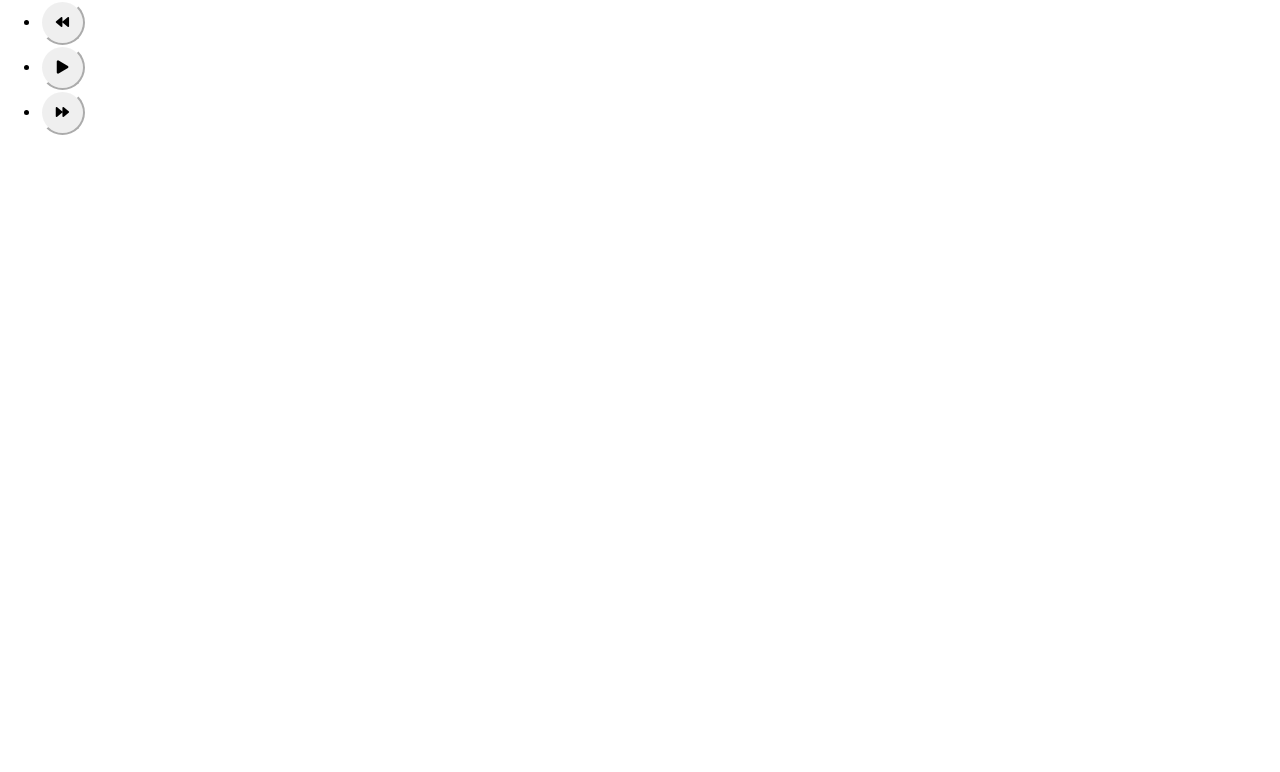
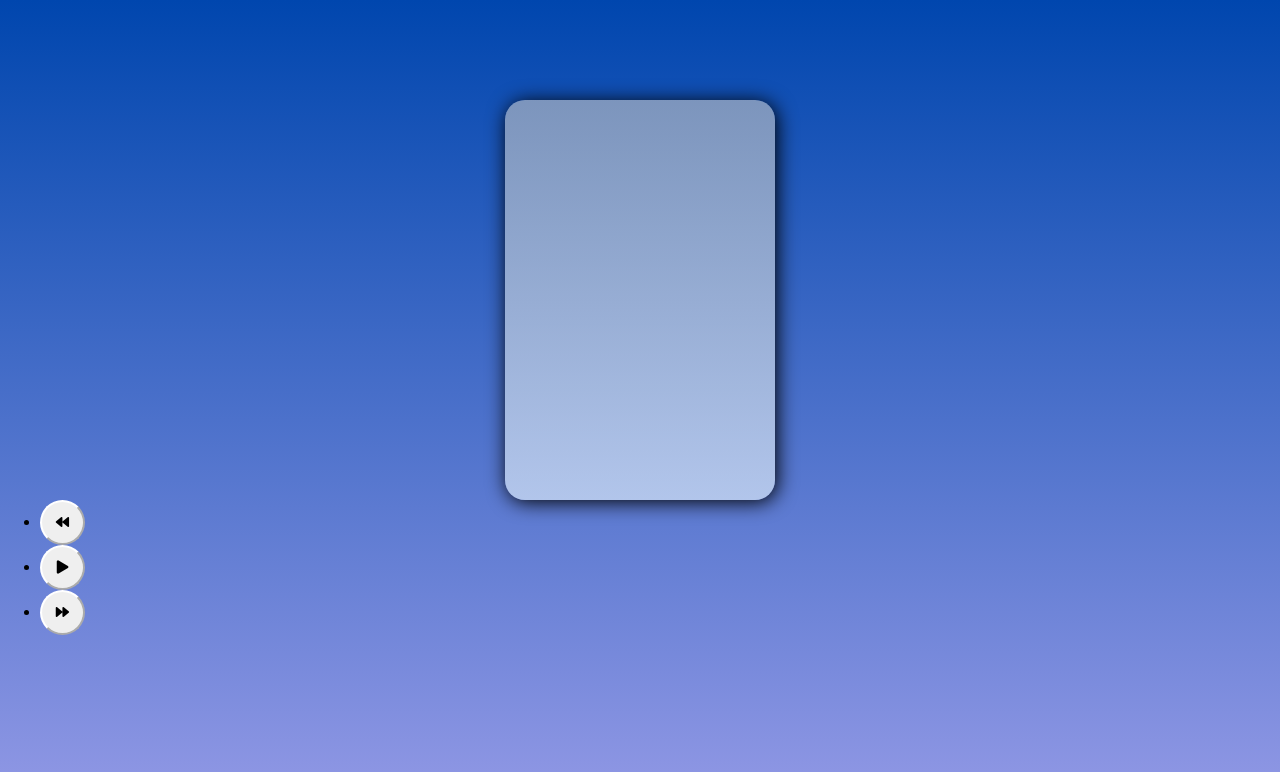
Before and after one commit to KAZIcodes/Music-Player-using-HTML-CSS, a plain HTML site: page index.html in a window 1280 px wide. Drawn offline with Linux system fonts and the light colour scheme.

Commit message:
making the div part and modifying the background

```diff
--- a/index.html
+++ b/index.html
@@ -10,6 +10,12 @@
 </head>
 
 <body>
+        <div>
+
+
+        </div>
+
+
 
         <ul class="Buttoms">
              <li><button class="back fas fa-backward"></button></li>
--- a/style.css
+++ b/style.css
@@ -4,17 +4,21 @@
 
 html{
     height: 100%;
-    #0046ae, #9198e5
+    background-image: linear-gradient(#0046ae, #9198e5);
 }
 
-bigpart -> {
+div {
     height: 400px;
     width: 270px;
-    rgba(171, 179, 192, 0.694), rgba(220, 234, 248, 0.674)
+    border-radius: 20px;
+    background-image: linear-gradient(rgba(171, 179, 192, 0.694), rgba(220, 234, 248, 0.674));
+    margin: auto;
+    margin-top: 100px;
+    box-shadow: 2px 2px 20px black;
 }
 
-while mouseover -> {
-   rgba(171, 179, 192, 0.796), rgba(220, 234, 248, 0.792)
+div:hover {
+    background-image: linear-gradient(rgba(171, 179, 192, 0.796), rgba(220, 234, 248, 0.792));
 }
 
 
```
